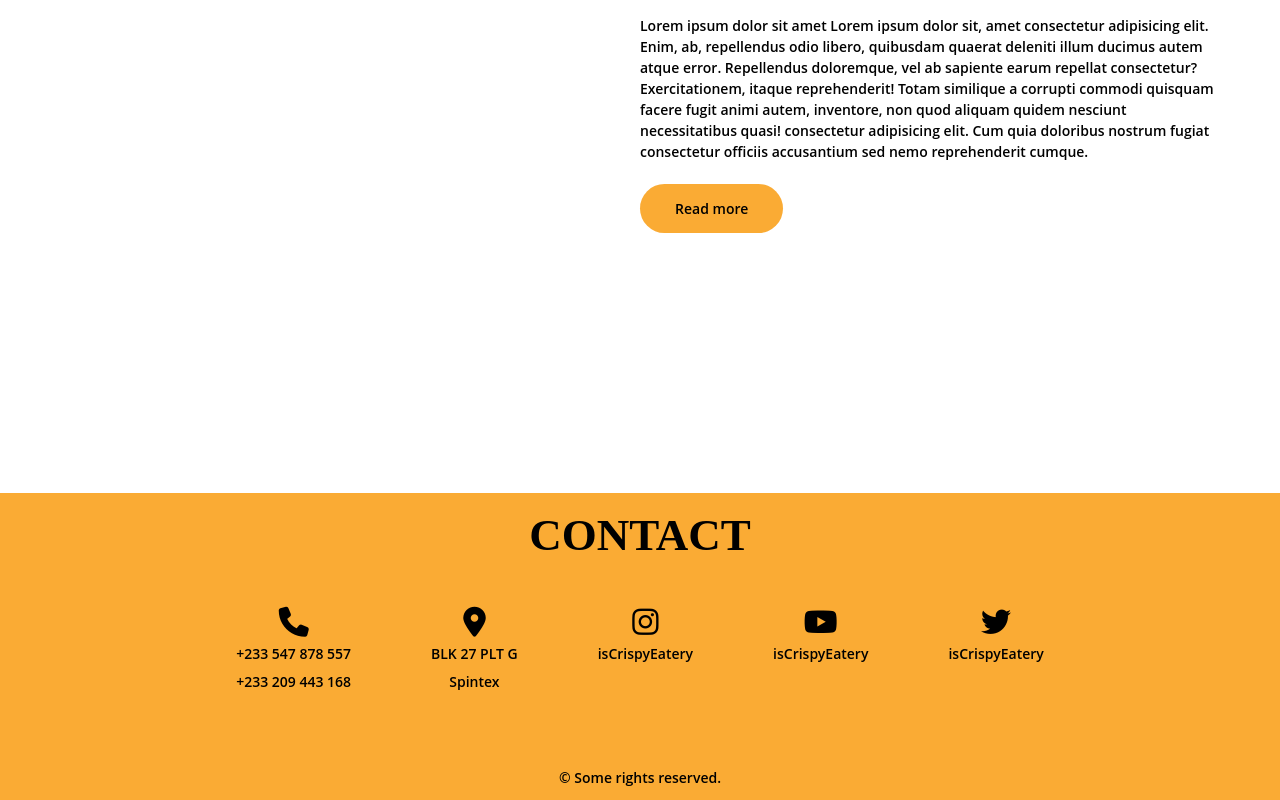
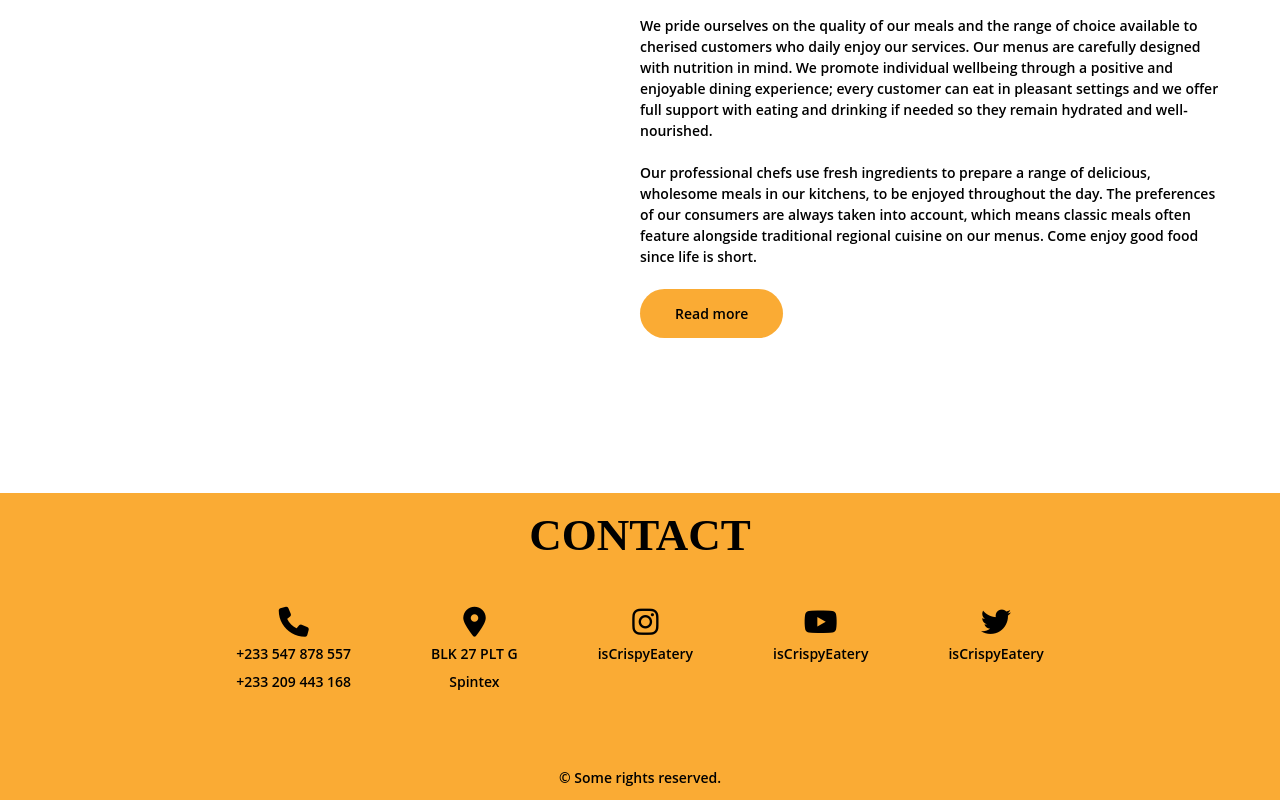
Before and after one commit to Derryck2020/Crispy-Eatery, a plain HTML site: page index.html in a window 1280 px wide. Shown: the part 951-1751 px from the top of the page. Drawn offline with nearby package versions, Linux system fonts and the light colour scheme; a script that the page names is missing.

Commit message:
update of html file

```diff
--- a/index.html
+++ b/index.html
@@ -46,12 +46,14 @@
 
 				<div class="content-area-right">
 					<h2>Our Hallmark Meals</h2>
-					<p>Lorem ipsum dolor sit amet Lorem ipsum dolor sit, amet consectetur adipisicing elit. Enim, ab,
-					repellendus odio libero, quibusdam quaerat deleniti illum ducimus autem atque error. Repellendus doloremque,
-					vel ab sapiente earum repellat consectetur? Exercitationem, itaque reprehenderit! Totam similique a corrupti
-					commodi quisquam facere fugit animi autem, inventore, non quod aliquam quidem nesciunt necessitatibus quasi!
-					consectetur adipisicing elit. Cum quia doloribus nostrum fugiat consectetur officiis accusantium sed nemo
-					reprehenderit cumque.</p>
+					<p>We pride ourselves on the quality of our meals and the range of choice available to cherised customers who
+					daily enjoy our services. Our menus are carefully designed with nutrition in mind. We promote individual wellbeing
+					through a positive and enjoyable dining experience; every customer can eat in pleasant settings and we offer
+					full support with eating and drinking if needed so they remain hydrated and well-nourished. <br> <br>
+					Our professional chefs use fresh ingredients to prepare a range of delicious, wholesome meals in our kitchens,
+					to be enjoyed throughout the day. The preferences of our consumers are always taken into account, which means classic
+					meals often feature alongside traditional regional cuisine on our menus. Come enjoy good food since life is short.
+					</p>
 					<a href="#" class="mid-btn">Read more</a>
 					</div>
 				</section>
```
